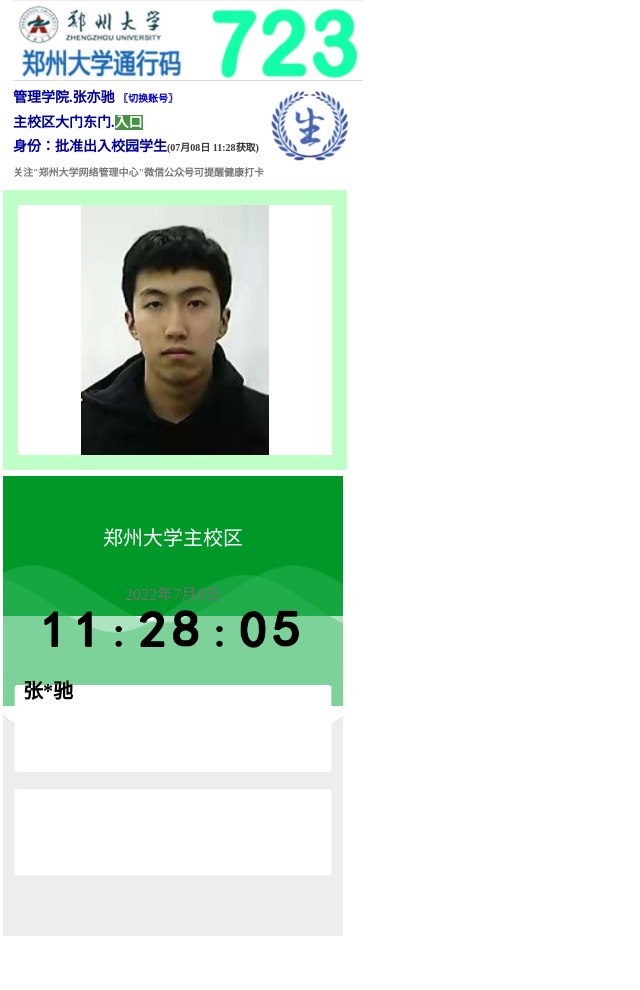
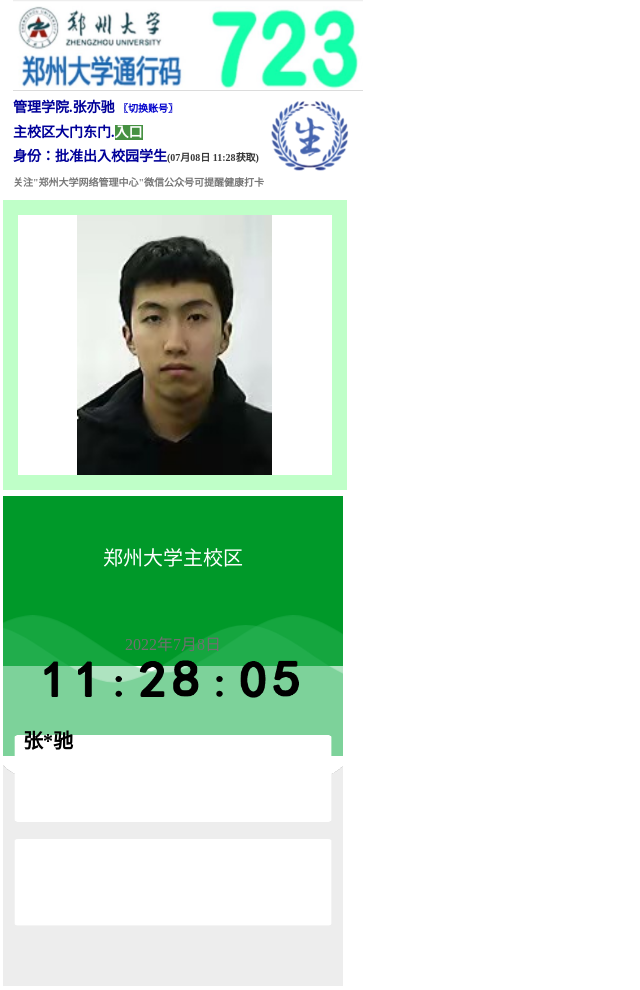
Before and after one commit to zyc1104036766/zyc1104036766.github.io, a plain HTML site: page zycin070408.html in a window 1280 px wide. Shown: the whole page, without its empty margins (0-640 px from the left). Before the commit the page ends 940 px from the top, so only its background shows below. Drawn offline with Linux system fonts and the light colour scheme.

Commit message:
Update zycin070408.html

```diff
--- a/zycin070408.html
+++ b/zycin070408.html
@@ -26,7 +26,7 @@
 
 <div style="width:95%;height:95%">
 <div id="container" style="width:340px; margin-left:10px">
-   <div style="width: 350px;height: 80px;background:url(title.jpg);background-size: 104% 108%; border-bottom:1px solid #DCDCDC;border-top:0px">
+   <div style="width: 350px;height: 90px;background:url(title.jpg);background-size: 104% 108%; border-bottom:1px solid #DCDCDC;border-top:0px">
 
    </div>
 
@@ -49,14 +49,14 @@
    <div class="border"s
           style="width:110%;min-height:15px;line-height:25px;font-size:14px;color:#333;border: 15px solid #469142 !important;text-align:center;">
           <img src="photozyc.jpg"
-            style="height:250px;border:0px;margin-bottom: -8px;">
+            style="height:260px;border:0px;margin-bottom: -8px;">
 
     </div>
 
    </div>
 
 
- <div style="width: 340px;height: 70px;margin-top: 36px;background-color: #009929;text-align: center;font-family: 黑体;font-size: 20px;font-size: 600;color: #ffff;"><br><br>郑州大学主校区
+ <div style="width: 340px;height: 100px;margin-top: 46px;background-color: #009929;text-align: center;font-family: 黑体;font-size: 20px;font-size: 600;color: #ffff;"><br><br>郑州大学主校区
  </div>
 
     <div style="width: 340px;height: 70px;background-color: #009929;">
```
